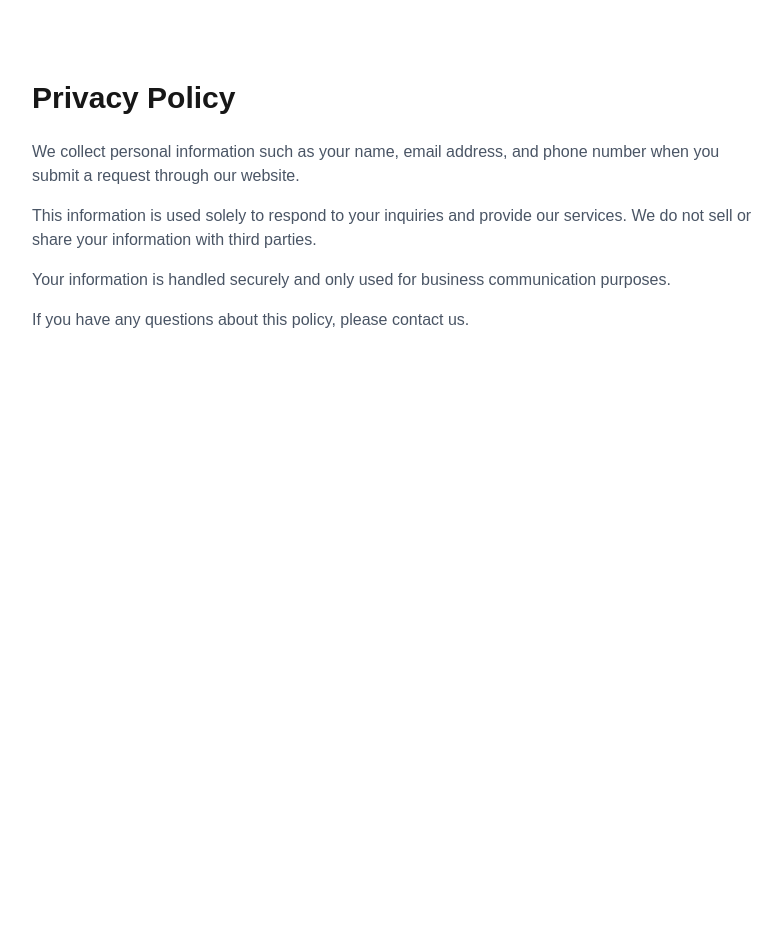
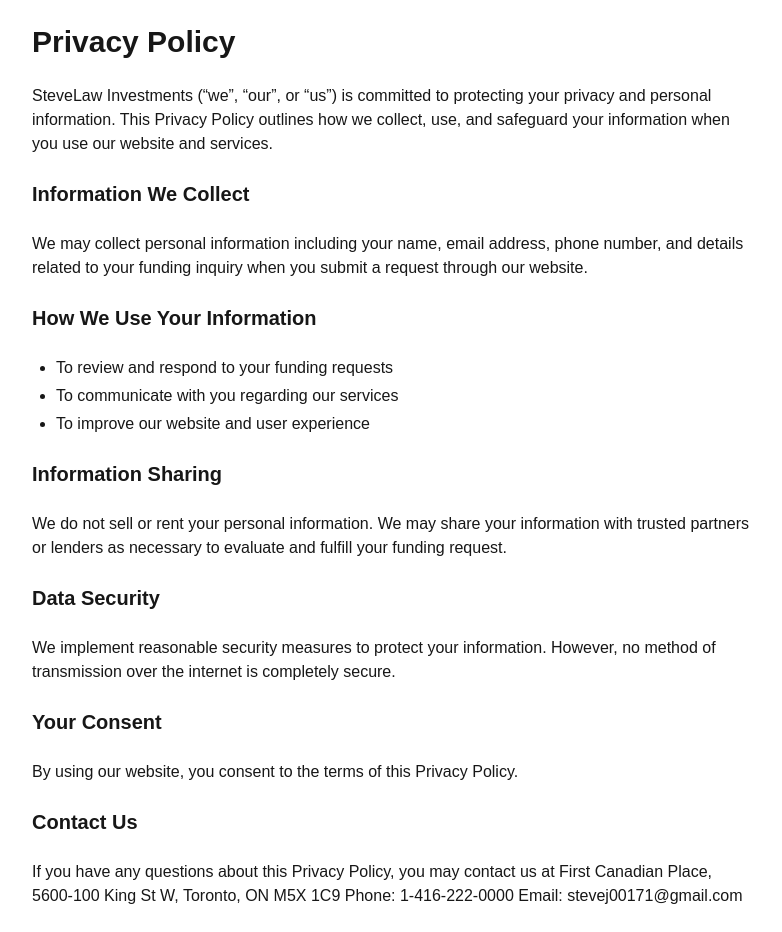
Before and after one commit to stevej00171/my-website, a Next.js app: page /privacy in a window 1280 px wide. Shown: the whole page, without its empty margins (248-1030 px from the left). Before the commit the page ends 800 px from the top, so only its background shows below. Built offline with nearby package versions, Linux system fonts and the light colour scheme.

Commit message:
upgrade legal pages

```diff
--- a/app/privacy/page.tsx
+++ b/app/privacy/page.tsx
@@ -1,23 +1,45 @@
 export default function Privacy() {
   return (
-    <div className="max-w-3xl mx-auto px-6 py-20">
-      <h1 className="text-3xl font-semibold mb-6">Privacy Policy</h1>
+    <main className="p-6 max-w-3xl mx-auto space-y-6">
+      <h1 className="text-3xl font-bold">Privacy Policy</h1>
 
-      <p className="text-gray-600 mb-4">
-        We collect personal information such as your name, email address, and phone number when you submit a request through our website.
+      <p>
+        SteveLaw Investments (“we”, “our”, or “us”) is committed to protecting your privacy and personal information. This Privacy Policy outlines how we collect, use, and safeguard your information when you use our website and services.
       </p>
 
-      <p className="text-gray-600 mb-4">
-        This information is used solely to respond to your inquiries and provide our services. We do not sell or share your information with third parties.
+      <h2 className="text-xl font-semibold">Information We Collect</h2>
+      <p>
+        We may collect personal information including your name, email address, phone number, and details related to your funding inquiry when you submit a request through our website.
       </p>
 
-      <p className="text-gray-600 mb-4">
-        Your information is handled securely and only used for business communication purposes.
+      <h2 className="text-xl font-semibold">How We Use Your Information</h2>
+      <ul className="list-disc pl-6 space-y-1">
+        <li>To review and respond to your funding requests</li>
+        <li>To communicate with you regarding our services</li>
+        <li>To improve our website and user experience</li>
+      </ul>
+
+      <h2 className="text-xl font-semibold">Information Sharing</h2>
+      <p>
+        We do not sell or rent your personal information. We may share your information with trusted partners or lenders as necessary to evaluate and fulfill your funding request.
       </p>
 
-      <p className="text-gray-600">
-        If you have any questions about this policy, please contact us.
+      <h2 className="text-xl font-semibold">Data Security</h2>
+      <p>
+        We implement reasonable security measures to protect your information. However, no method of transmission over the internet is completely secure.
       </p>
-    </div>
+
+      <h2 className="text-xl font-semibold">Your Consent</h2>
+      <p>
+        By using our website, you consent to the terms of this Privacy Policy.
+      </p>
+
+      <h2 className="text-xl font-semibold">Contact Us</h2>
+      <p>
+        If you have any questions about this Privacy Policy, you may contact us at First Canadian Place, 5600-100 King St W, Toronto, ON M5X 1C9
+        Phone: 1-416-222-0000
+        Email: stevej00171@gmail.com
+      </p>
+    </main>
   );
 }
--- a/app/terms/page.tsx
+++ b/app/terms/page.tsx
@@ -1,23 +1,49 @@
 export default function Terms() {
   return (
-    <div className="max-w-3xl mx-auto px-6 py-20">
-      <h1 className="text-3xl font-semibold mb-6">Terms of Service</h1>
+    <main className="p-6 max-w-3xl mx-auto space-y-6">
+      <h1 className="text-3xl font-bold">Terms of Service</h1>
 
-      <p className="text-gray-600 mb-4">
-        The information provided on this website is for general informational purposes only and does not constitute financial advice.
+      <p>
+        By accessing and using this website, you agree to be bound by the following terms and conditions. If you do not agree, please do not use our services.
       </p>
 
-      <p className="text-gray-600 mb-4">
-        By using this website, you agree that SteveLaw Investments is not liable for any decisions made based on the information provided.
+      <h2 className="text-xl font-semibold">Services</h2>
+      <p>
+        SteveLaw Investments provides access to funding solutions, including settlement advances, lawsuit funding, and business financing through private capital sources.
       </p>
 
-      <p className="text-gray-600 mb-4">
-        All services are subject to individual agreements and approval processes.
+      <h2 className="text-xl font-semibold">No Legal Advice</h2>
+      <p>
+        We are not a law firm and do not provide legal advice. Any information on this site is for informational purposes only.
       </p>
 
-      <p className="text-gray-600">
-        Use of this website constitutes acceptance of these terms.
+      <h2 className="text-xl font-semibold">Eligibility</h2>
+      <p>
+        All funding requests are subject to review and approval. We do not guarantee funding.
       </p>
-    </div>
+
+      <h2 className="text-xl font-semibold">Use of Website</h2>
+      <p>
+        You agree to use this website only for lawful purposes and not to submit false or misleading information.
+      </p>
+
+      <h2 className="text-xl font-semibold">Limitation of Liability</h2>
+      <p>
+        We are not liable for any damages resulting from the use or inability to use our website or services.
+      </p>
+
+      <h2 className="text-xl font-semibold">Changes to Terms</h2>
+      <p>
+        We may update these terms at any time without prior notice.
+      </p>
+
+      <h2 className="text-xl font-semibold">Contact</h2>
+      <p>
+        For questions, contact us at SteveLaw Investments
+        First Canadian Place, 5600-100 King St W, Toronto, ON M5X 1C9
+        Phone: 1-416-222-0000
+        Email: stevej00171@gmail.com
+      </p>
+    </main>
   );
 }
```
